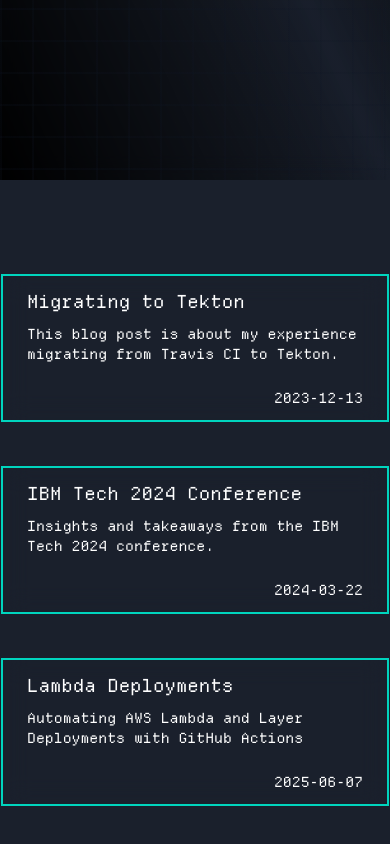
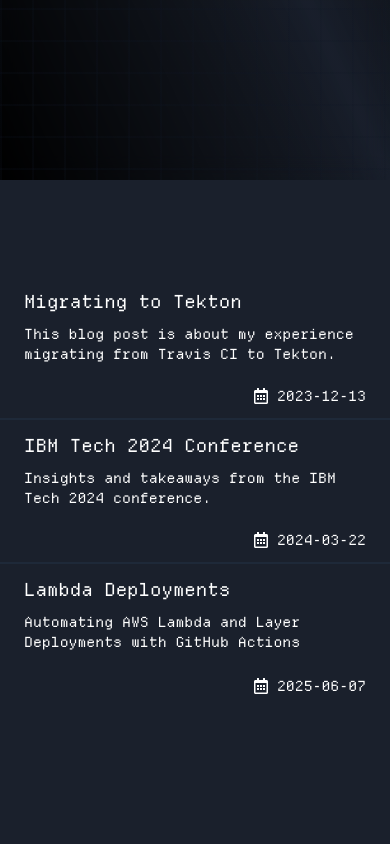
Before and after one commit to denes-beck/my-blog, a React (Vite) app: page / in a window 390 px wide. Shown: the part 664-1508 px from the top of the page. Built offline with nearby package versions, Linux system fonts and the light colour scheme.

Commit message:
style: responsive blog

```diff
--- a/src/components/Blog/Blog.tsx
+++ b/src/components/Blog/Blog.tsx
@@ -5,7 +5,7 @@
   return (
     <div className="h-screen">
       <div className="overflow-auto py-4 mt-[80px] max-h-[calc(100vh-170px)] lg:mt-[100px]">
-        <div className="grid gap-12 justify-center px-10 [grid-template-columns:repeat(auto-fit,minmax(24rem,0))]">
+        <div className="grid sm:gap-12 sm:justify-center sm:px-10 sm:[grid-template-columns:repeat(auto-fit,minmax(21rem,0))]">
           {blogEntries.map((entry) => {
             return (
               <BlogCard
--- a/src/components/Blog/components/BlogCard.tsx
+++ b/src/components/Blog/components/BlogCard.tsx
@@ -1,5 +1,6 @@
 import { Modal } from "@/components";
 import { ReactElement, useState } from "react";
+import { FaRegCalendarAlt } from "react-icons/fa";
 
 interface BlogCardProps {
   title: string;
@@ -14,14 +15,15 @@
     <>
       <button
         onClick={() => setIsVisible(true)}
-        className="flex flex-col py-3 px-6 space-y-2 h-auto ring-2 ring-teal-400 ring-offset-gray-900 transition-all duration-200 ease-in-out cursor-pointer hover:ring-offset-4 group animate-text-focus min-h-[9rem] w-[24rem] max-w-[75vw] min-w-[24rem] backdrop-blur-md active:ring-slate-200"
+        className="flex flex-col py-3 px-6 space-y-2 min-w-full h-auto border-b-2 border-gray-800 ring-teal-400 ring-offset-gray-900 transition-all duration-200 ease-in-out cursor-pointer sm:w-full sm:border-b-0 sm:ring-2 last:border-b-0 group animate-text-focus min-h-[9rem] w-dvw sm:max-w-[75vw] sm:hover:ring-offset-4 sm:active:ring-slate-200"
       >
         <h1 className="relative text-lg text-left whitespace-nowrap transition-all duration-200 ease-in-out group-hover:font-bold after:absolute after:-bottom-0.5 after:left-0 after:h-0.5 after:w-0 after:bg-teal-400 after:transition-all after:duration-200 after:ease-in-out after:content-[''] group-hover:after:w-full">
           {title}
         </h1>
 
         <p className="flex-1 text-sm text-left">{description}</p>
-        <div className="flex justify-end items-center w-full">
+        <div className="flex justify-end items-center space-x-2 w-full">
+          <FaRegCalendarAlt />
           <div className="text-sm">{date}</div>
         </div>
       </button>
--- a/src/components/Blog/components/MarkdownPage.tsx
+++ b/src/components/Blog/components/MarkdownPage.tsx
@@ -21,7 +21,7 @@
   }, [markdownFile]);
 
   return (
-    <article className="pb-12 lg:pb-0 prose prose-img:mx-auto prose-img:px-12 prose-a:text-blue-400 h-dvh w-[50rem] max-w-[50rem] dark:prose-invert">
+    <article className="pb-12 max-w-full lg:pb-0 prose prose-img:mx-auto prose-img:px-12 prose-a:text-blue-400 h-dvh w-[50rem] dark:prose-invert">
       {loading ? (
         <MarkdownLoading />
       ) : (
```
